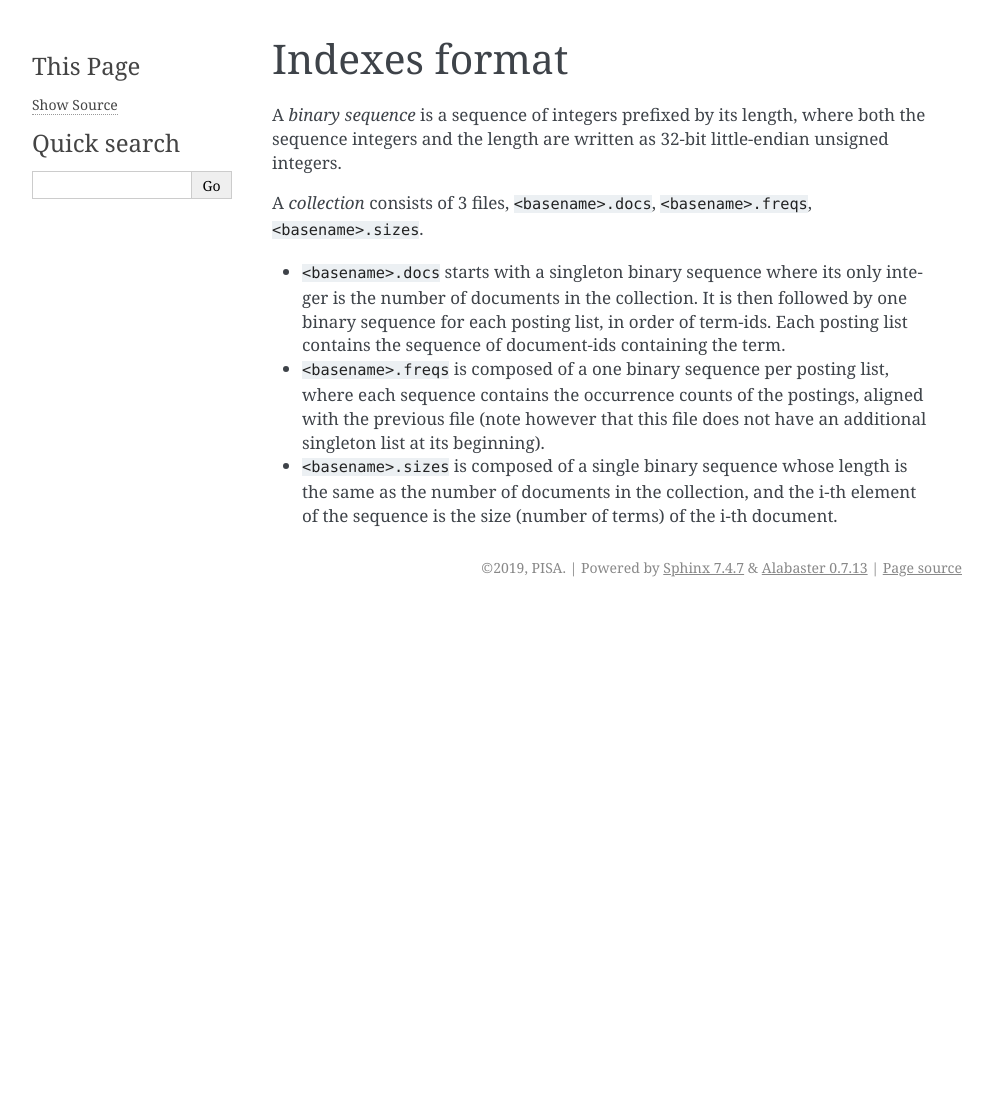
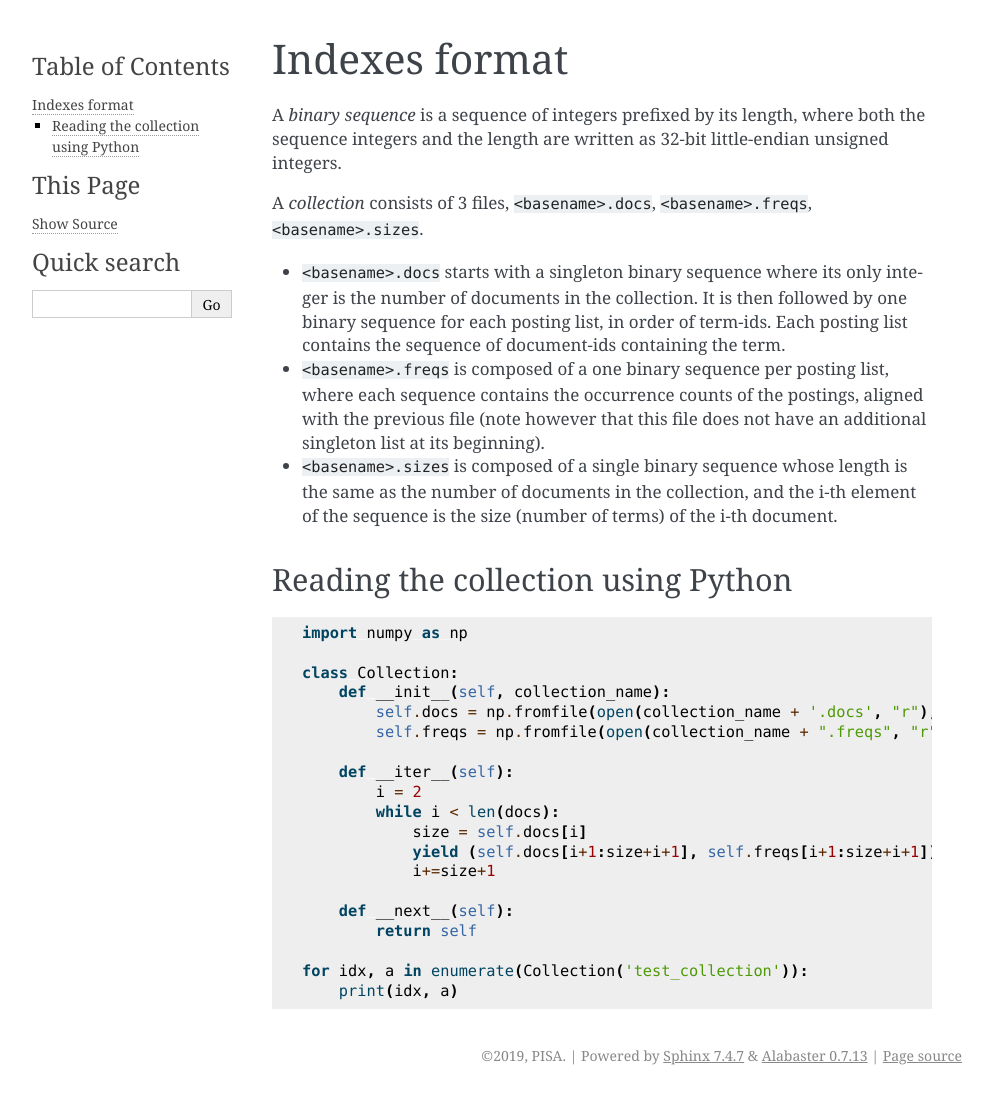
Before and after one commit to pisa-engine/pisa, a Sphinx documentation site: the page built from docs/source/index_format.md, in a window 1280 px wide. Shown: the whole page, without its empty margins (148-1141 px from the left). Built offline with Sphinx 7.4.7, drawn with Linux system fonts in a browser that asks for light colours; before the commit the page ends 900 px from its top, so only the background shows below that.

Commit message:
Update index_format.md

````diff
--- a/docs/source/index_format.md
+++ b/docs/source/index_format.md
@@ -21,3 +21,28 @@ A _collection_ consists of 3 files, `<basename>.docs`, `<basename>.freqs`,
 * `<basename>.sizes` is composed of a single binary sequence whose length is the
   same as the number of documents in the collection, and the i-th element of the
   sequence is the size (number of terms) of the i-th document.
+
+
+### Reading the collection using Python
+
+```python
+import numpy as np
+
+class Collection:
+    def __init__(self, collection_name):
+        self.docs = np.fromfile(open(collection_name + '.docs', "r"), dtype=np.uint32)
+        self.freqs = np.fromfile(open(collection_name + ".freqs", "r"), dtype=np.uint32)
+
+    def __iter__(self):
+        i = 2
+        while i < len(docs):
+            size = self.docs[i]
+            yield (self.docs[i+1:size+i+1], self.freqs[i+1:size+i+1])
+            i+=size+1
+
+    def __next__(self):
+        return self
+
+for idx, a in enumerate(Collection('test_collection')):
+    print(idx, a)
+```
````
